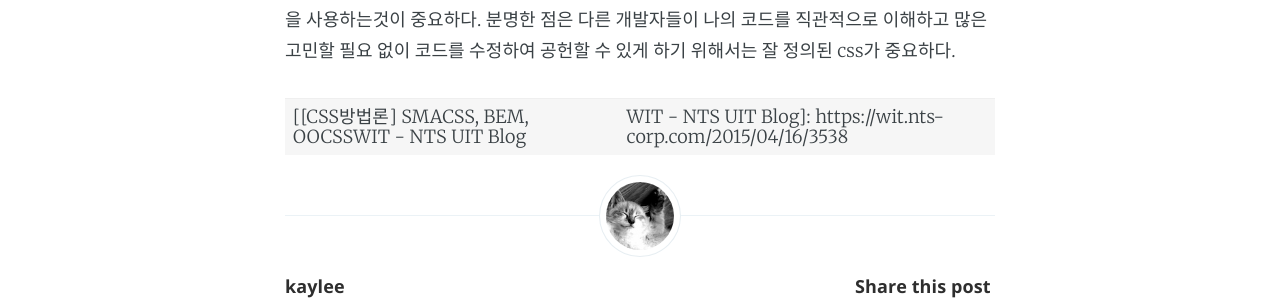
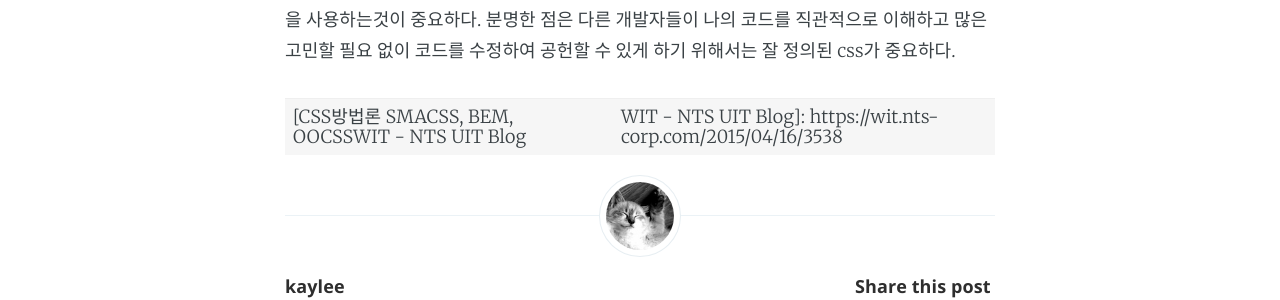
Before and after one commit to rosario/kasper, a Jekyll site: the page built from _posts/2019-03-11-css.md, in a window 1280 px wide and 900 px high, scrolled down 8512 px. Shown: the part 385-685 px from the top of the window. Built offline with Jekyll 4.4.1, drawn with Linux system fonts in a browser that asks for light colours.

Commit message:
Update 2019-03-11-css.md

```diff
--- a/_posts/2019-03-11-css.md
+++ b/_posts/2019-03-11-css.md
@@ -299,4 +299,4 @@ OOCSS는 마크업에 클래스를 추가하기때문에 HTML이 오히려 유
 
 [CSS 방법론 (1) — BEM (Block Element Modifier) – Witinweb – Medium]: https://medium.com/witinweb/css-%EB%B0%A9%EB%B2%95%EB%A1%A0-1-bem-block-element-modifier-1c03034e65a1
 
-[[CSS방법론\] SMACSS, BEM, OOCSSWIT - NTS UIT Blog | WIT - NTS UIT Blog]: https://wit.nts-corp.com/2015/04/16/3538
+[CSS방법론 SMACSS, BEM, OOCSSWIT - NTS UIT Blog | WIT - NTS UIT Blog]: https://wit.nts-corp.com/2015/04/16/3538
```
